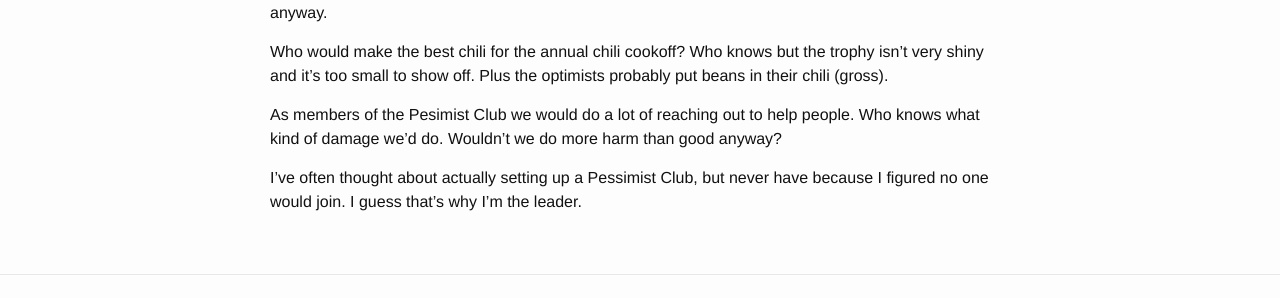
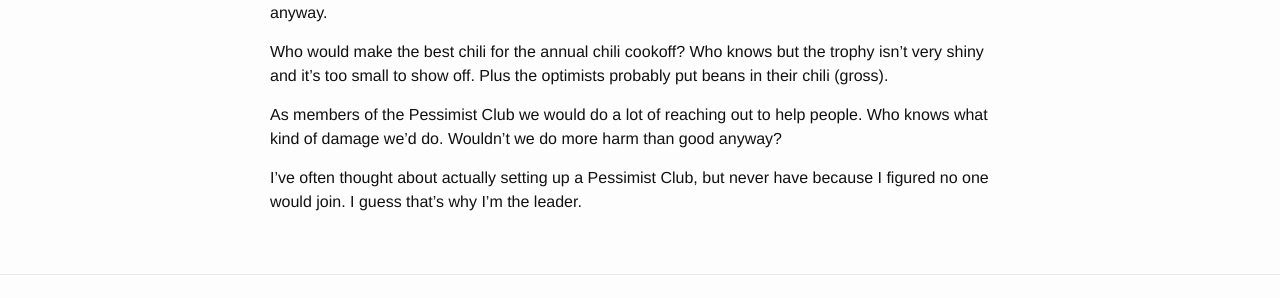
Before and after one commit to vanillaike/vanillaike.github.io, a Jekyll site: the page built from _posts/2016-05-02-pessimist-club.markdown, in a window 1280 px wide. Shown: the part 445-743 px from the top of the page. Built offline with Jekyll 4.4.1, drawn with Linux system fonts in a browser that asks for light colours; comment, search, counter and statistics services are not loaded.

```diff
--- a/_posts/2016-05-02-pessimist-club.markdown
+++ b/_posts/2016-05-02-pessimist-club.markdown
@@ -15,6 +15,6 @@
 
 Who would make the best chili for the annual chili cookoff? Who knows but the trophy isn't very shiny and it's too small to show off. Plus the optimists probably put beans in their chili (gross).
 
-As members of the Pesimist Club we would do a lot of reaching out to help people. Who knows what kind of damage we'd do. Wouldn't we do more harm than good anyway?
+As members of the Pessimist Club we would do a lot of reaching out to help people. Who knows what kind of damage we'd do. Wouldn't we do more harm than good anyway?
 
 I've often thought about actually setting up a Pessimist Club, but never have because I figured no one would join. I guess that's why I'm the leader.
```
Also changed, not shown: other parts of _posts/2016-05-02-pessimist-club.markdown (+1 -1 lines).
